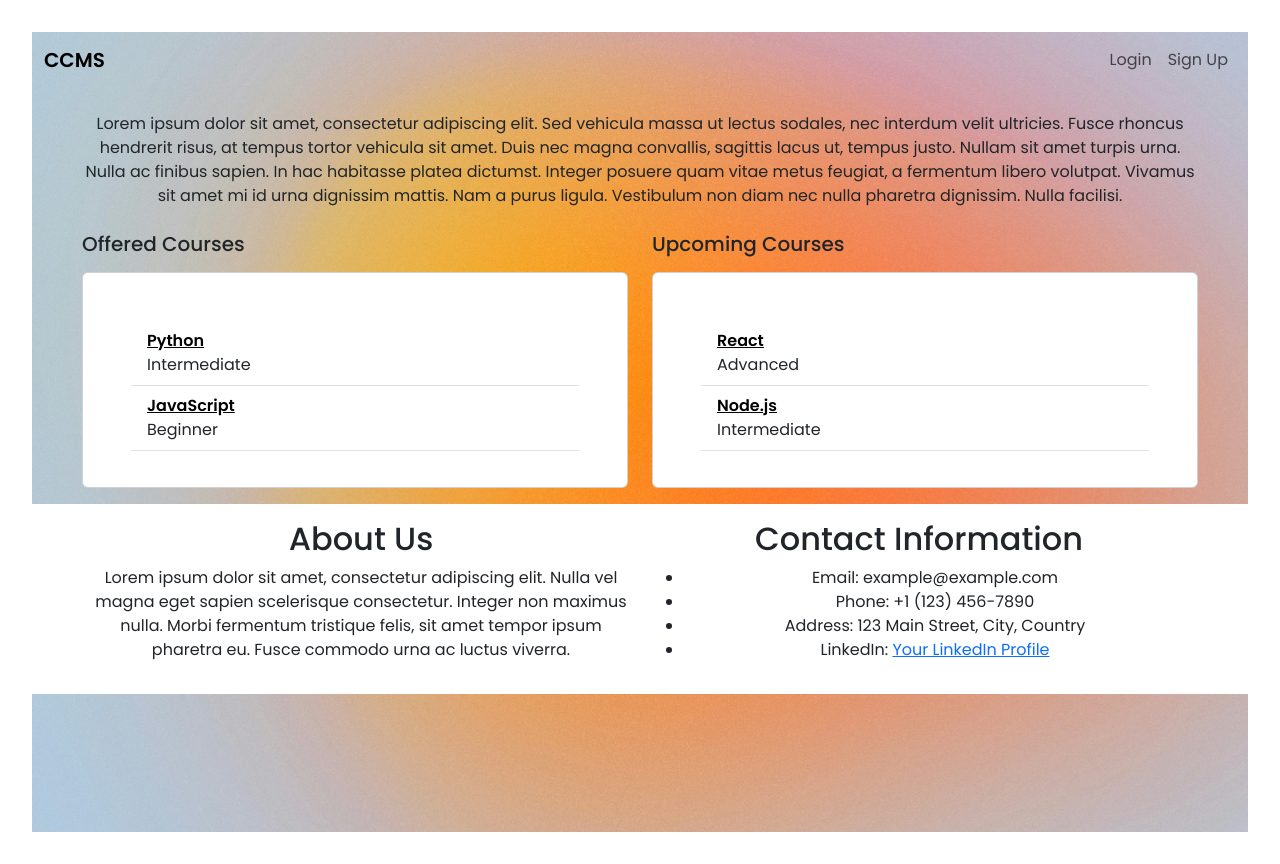
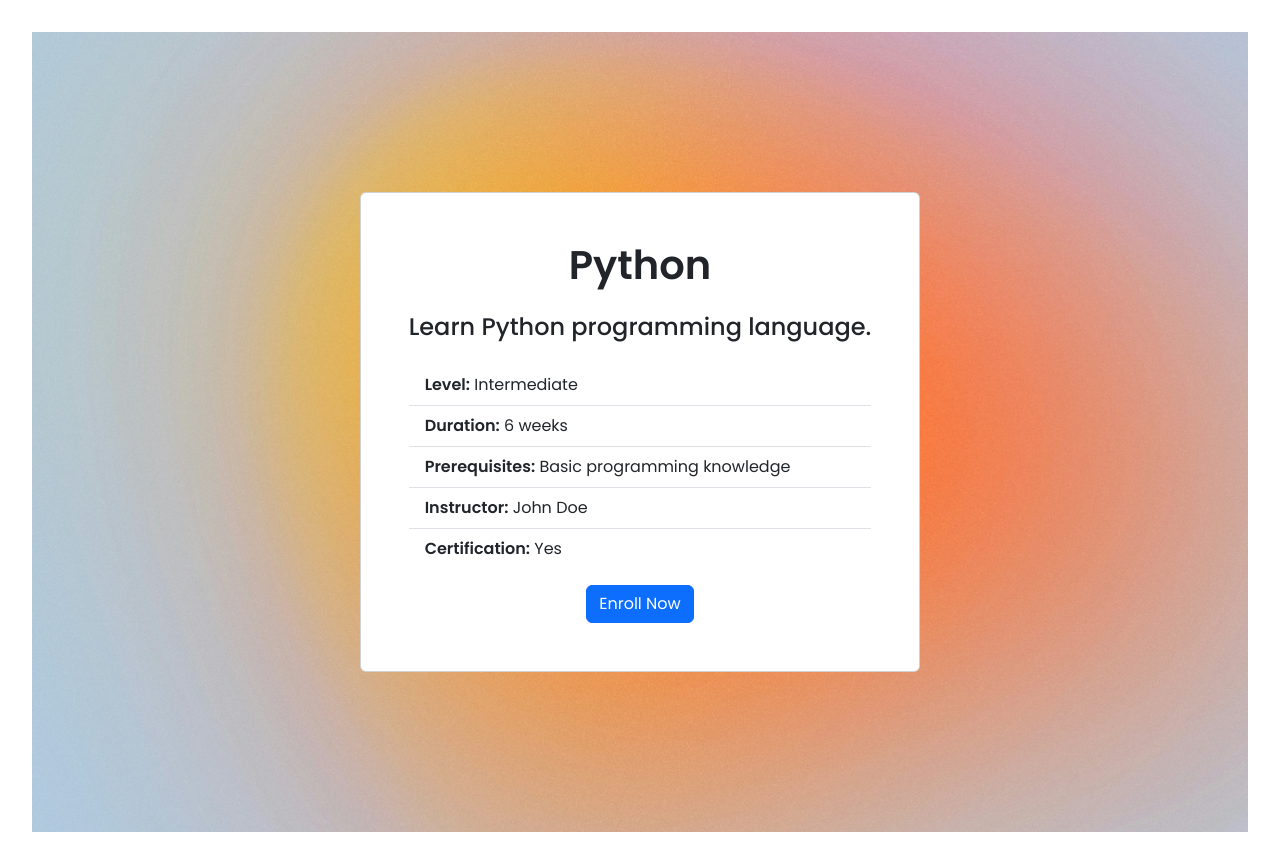
Before and after one commit to SahibAbbas123/CCMS, a React (Vite) app: page / in a window 1280 px wide. Built offline with nearby package versions, Linux system fonts and the light colour scheme.

Commit message:
Course details page created

```diff
--- a/src/App.tsx
+++ b/src/App.tsx
@@ -2,10 +2,11 @@
 import { useState } from "react";
 import backgroundImage from "./images/mymind-XUlsF9LYeVk-unsplash.jpg"; // Import your background image
 import "./App.css";
-import Navbar from "./components/Navbar";
-import Intro from "./components/Intro";
-import CourseList from "./components/CourseList";
-import About from "./components/About";
+// import Navbar from "./components/Navbar";
+// import Intro from "./components/Intro";
+// import CourseList from "./components/CourseList";
+// import About from "./components/About";
+import CourseDetails from "./components/CourseDetails";
 
 const courses = [
   { id: 1, name: "Python", level: "Intermediate", category: "Offered" },
@@ -17,7 +18,17 @@ const courses = [
   { id: 7, name: "Express.js", level: "Advanced", category: "Upcoming" },
   { id: 8, name: "Bootstrap", level: "Intermediate", category: "Upcoming" },
 ];
-
+const course = {
+  id: 1,
+  name: "Python",
+  level: "Intermediate",
+  description: "Learn Python programming language.",
+  duration: "6 weeks",
+  prerequisites: "Basic programming knowledge",
+  instructor: "John Doe",
+  format: "Online",
+  certification: "Yes"
+};
 function App() {
   const [count, setCount] = useState(0);
 
@@ -32,16 +43,8 @@ function App() {
         fontFamily: "Poppins, sans-serif", // Apply font family if needed
       }}
     >
-      <Navbar />
-      <Intro />
-      <CourseList courses={courses} />
-      {/* Type '{ id: number; name: string; level: string; category: string; }[]' is not assignable to type 'Course[]'.
-  Type '{ id: number; name: string; level: string; category: string; }' is not assignable to type 'Course'.
-    Types of property 'category' are incompatible.
-      Type 'string' is not assignable to type '"Offered" | "Upcoming"'.ts(2322)
-CourseList.tsx(12, 3): The expected type comes from property 'courses' which is declared here on type 'IntrinsicAttributes & Props'
-(property) Props.courses: Course[] */}
-      <About />
+      <CourseDetails course={course}></CourseDetails>
+      {/* pass an example parameter */}
     </div>
   );
 }
--- /dev/null
+++ b/src/components/CourseDetails.tsx
@@ -0,0 +1,39 @@
+import React from 'react';
+
+interface Course {
+  id: number;
+  name: string;
+  description: string;
+  level: string;
+  duration: string;
+  prerequisites: string;
+  instructor: string;
+  certification: string;
+}
+
+interface Props {
+  course: Course;
+}
+
+const CourseDetails: React.FC<Props> = ({ course }) => {
+  return (
+    <div className="container d-flex justify-content-center align-items-center" style={{ minHeight: '100vh' }}>
+      <div className="card text-center" style={{ maxWidth: '600px' }}>
+        <div className="card-body">
+          <h1 className="card-title"><strong>{course.name}</strong></h1>
+          <h4 className="card-text py-3">{course.description}</h4>
+          <ul className="list-group list-group-flush text-start">
+            <li className="list-group-item"><strong>Level:</strong> {course.level}</li>
+            <li className="list-group-item"><strong>Duration:</strong> {course.duration}</li>
+            <li className="list-group-item"><strong>Prerequisites:</strong> {course.prerequisites}</li>
+            <li className="list-group-item"><strong>Instructor:</strong> {course.instructor}</li>
+            <li className="list-group-item"><strong>Certification:</strong> {course.certification}</li>
+          </ul>
+          <button className="btn btn-primary mt-3">Enroll Now</button>
+        </div>
+      </div>
+    </div>
+  );
+};
+
+export default CourseDetails;
```
